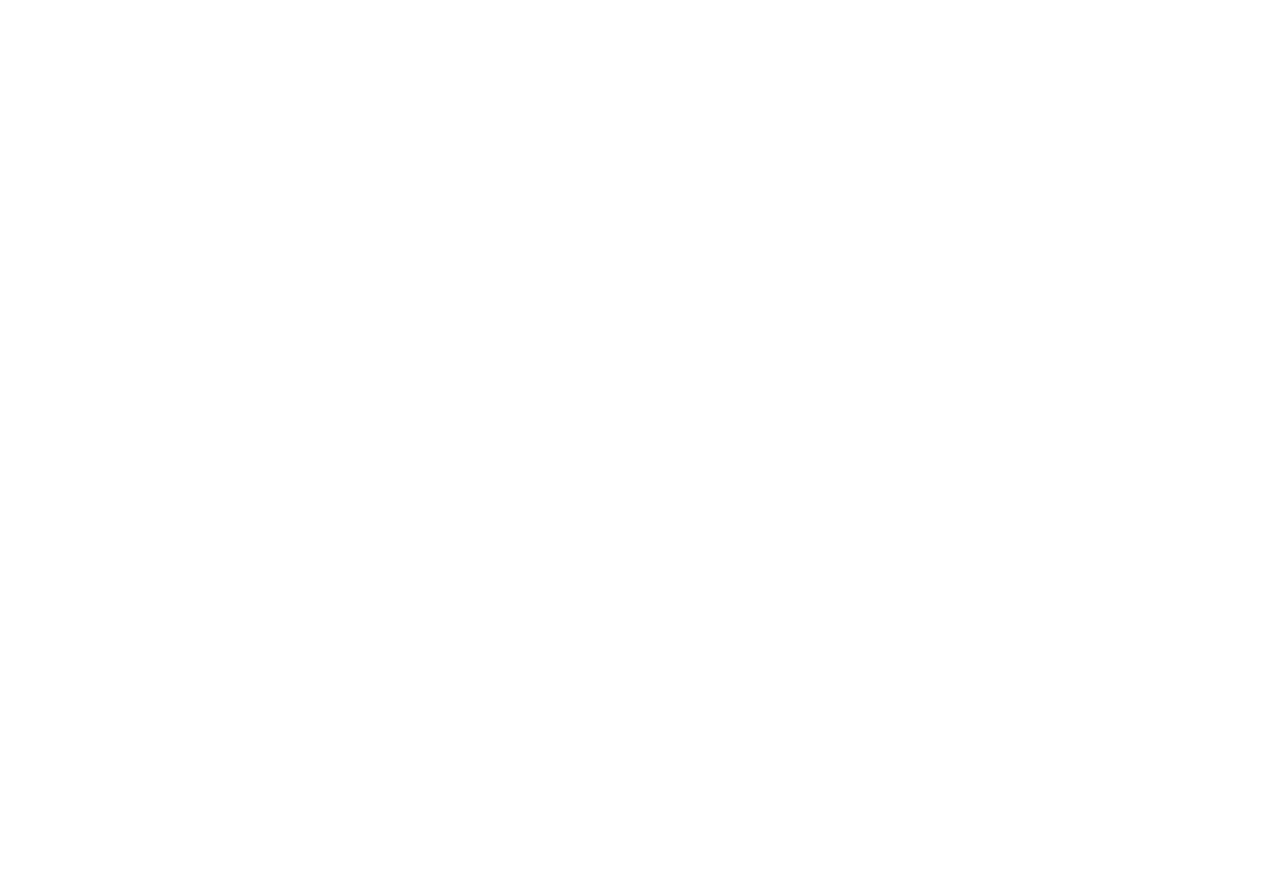
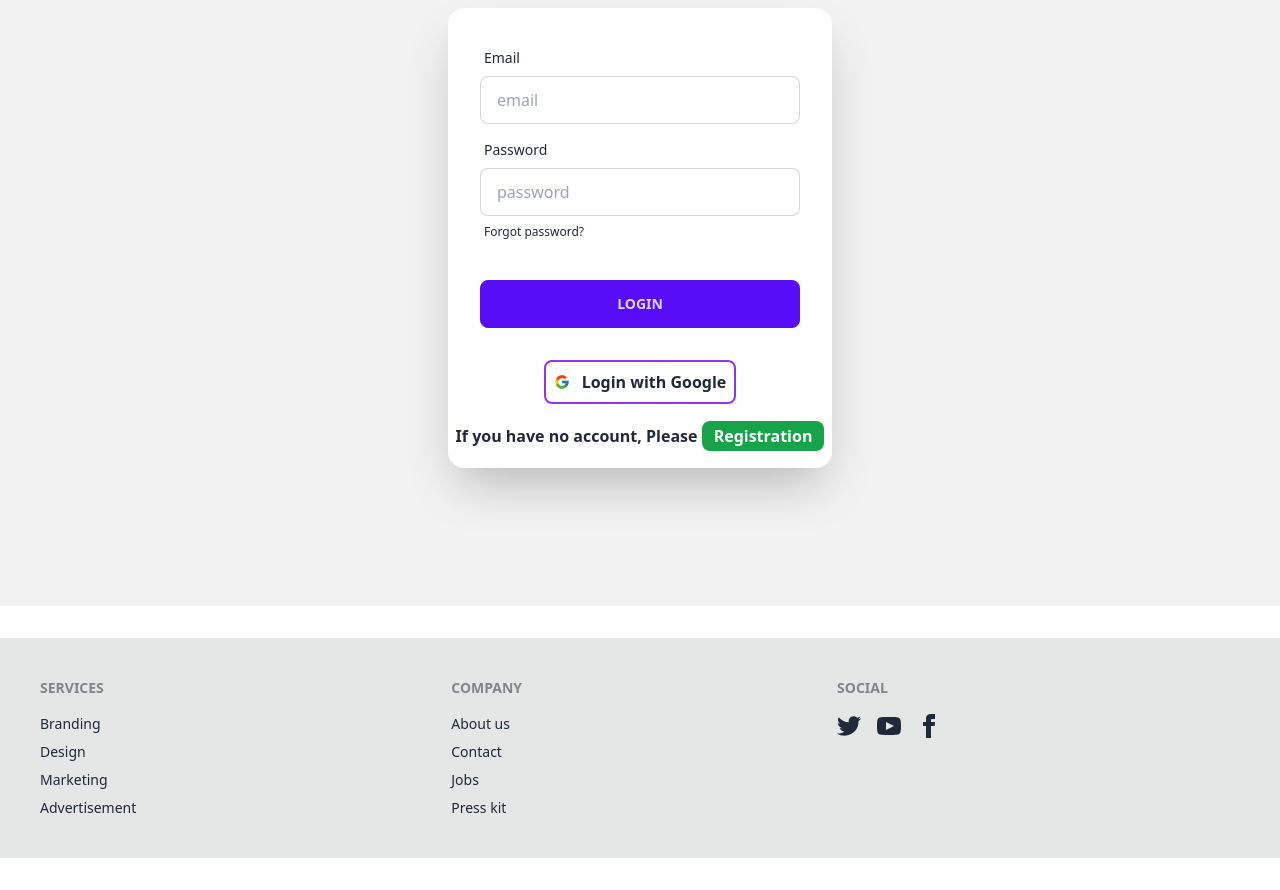
Before and after one commit to maniruzzaman-riad/technology-client, a React (Vite) app: page /login in a window 1280 px wide. Before the commit this address had no page. Shown: the part 262-1152 px from the top of the page. Before the commit the page ends 800 px from the top, so only its background shows below. Built offline with nearby package versions, Linux system fonts and the light colour scheme.

Commit message:
create a login page

```diff
--- a/package.json
+++ b/package.json
@@ -15,6 +15,7 @@
     "prop-types": "^15.8.1",
     "react": "^18.2.0",
     "react-dom": "^18.2.0",
+    "react-icons": "^4.11.0",
     "react-router-dom": "^6.17.0",
     "sort-by": "^1.2.0"
   },
--- /dev/null
+++ b/src/InputFild/Login.jsx
@@ -0,0 +1,54 @@
+import { Link } from "react-router-dom";
+import { FcGoogle } from 'react-icons/fc';
+
+
+const Login = () => {
+
+    const handleLoginField = (e) =>{
+        e.preventDefault()
+        const form = new FormData(e.currentTarget);
+        const email = form.get('email');
+        const password = form.get('password');
+        console.log(email,password);
+    }
+
+    return (
+        <div>
+            <div className="hero min-h-screen bg-base-200">
+                <div className="hero-content flex-col">
+                    <div className="text-center lg:text-left">
+                        <h1 className="text-5xl font-bold">Login now Here!</h1>
+
+                    </div>
+                    <div className="card flex-shrink-0 w-full max-w-sm shadow-2xl bg-base-100">
+                        <form onSubmit={handleLoginField} className="card-body">
+                            <div className="form-control">
+                                <label className="label">
+                                    <span className="label-text">Email</span>
+                                </label>
+                                <input type="email" placeholder="email" name="email" className="input input-bordered" required />
+                            </div>
+                            <div className="form-control">
+                                <label className="label">
+                                    <span className="label-text">Password</span>
+                                </label>
+                                <input type="password" placeholder="password" name="password" className="input input-bordered" required />
+                                <label className="label">
+                                    <a href="#" className="label-text-alt link link-hover">Forgot password?</a>
+                                </label>
+                            </div>
+                            <div className="form-control mt-6">
+                                <button className="btn btn-primary">Login</button>
+                            </div>
+                        </form>
+                        <button className=" flex items-center justify-center gap-3 border-2 w-1/2 mx-auto py-2 font-bold rounded-lg border-purple-600 hover:bg-purple-400"><FcGoogle></FcGoogle> Login with Google</button>
+
+                        <h2 className="text-center my-5 font-semibold">If you have no account, Please <Link to="/register"><span className="py-1 px-3 bg-green-600 rounded-lg text-white font-semibold">Registration</span></Link></h2>
+                    </div>
+                </div>
+            </div>
+        </div>
+    );
+};
+
+export default Login;
--- /dev/null
+++ b/src/InputFild/Register.jsx
@@ -0,0 +1,11 @@
+
+
+const Register = () => {
+    return (
+        <div>
+
+        </div>
+    );
+};
+
+export default Register;
--- a/src/RootFile/Root.jsx
+++ b/src/RootFile/Root.jsx
@@ -1,5 +1,6 @@
 import { Outlet } from "react-router-dom";
 import Navbar from "../Shared/Navbar";
+import Footer from "../Shared/Footer";
 
 
 const Root = () => {
@@ -7,7 +8,7 @@
         <div className="max-w-7xl mx-auto">
             <Navbar></Navbar>
             <Outlet></Outlet>
-            <h2>this is root file</h2>
+            <Footer></Footer>
         </div>
     );
 };
--- a/src/Routes/AllRoute.jsx
+++ b/src/Routes/AllRoute.jsx
@@ -2,6 +2,7 @@
 import Root from "../RootFile/Root";
 import Home from "../Shared/Home";
 import AddProduct from "../InputFild/AddProduct";
+import Login from "../InputFild/Login";
 
 
 const router = createBrowserRouter([
@@ -16,6 +17,10 @@
             {
                 path:'/addProduct',
                 element:<AddProduct></AddProduct>
+            },
+            {
+                path:'/login',
+                element:<Login></Login>
             }
         ]
     }
--- /dev/null
+++ b/src/Shared/Footer.jsx
@@ -0,0 +1,34 @@
+
+
+const Footer = () => {
+    return (
+        <div>
+            <footer className="footer p-10 bg-base-300 text-base-content my-8">
+                <nav>
+                    <header className="footer-title">Services</header>
+                    <a className="link link-hover">Branding</a>
+                    <a className="link link-hover">Design</a>
+                    <a className="link link-hover">Marketing</a>
+                    <a className="link link-hover">Advertisement</a>
+                </nav>
+                <nav>
+                    <header className="footer-title">Company</header>
+                    <a className="link link-hover">About us</a>
+                    <a className="link link-hover">Contact</a>
+                    <a className="link link-hover">Jobs</a>
+                    <a className="link link-hover">Press kit</a>
+                </nav>
+                <nav>
+                    <header className="footer-title">Social</header>
+                    <div className="grid grid-flow-col gap-4">
+                        <a><svg xmlns="http://www.w3.org/2000/svg" width="24" height="24" viewBox="0 0 24 24" className="fill-current"><path d="M24 4.557c-.883.392-1.832.656-2.828.775 1.017-.609 1.798-1.574 2.165-2.724-.951.564-2.005.974-3.127 1.195-.897-.957-2.178-1.555-3.594-1.555-3.179 0-5.515 2.966-4.797 6.045-4.091-.205-7.719-2.165-10.148-5.144-1.29 2.213-.669 5.108 1.523 6.574-.806-.026-1.566-.247-2.229-.616-.054 2.281 1.581 4.415 3.949 4.89-.693.188-1.452.232-2.224.084.626 1.956 2.444 3.379 4.6 3.419-2.07 1.623-4.678 2.348-7.29 2.04 2.179 1.397 4.768 2.212 7.548 2.212 9.142 0 14.307-7.721 13.995-14.646.962-.695 1.797-1.562 2.457-2.549z"></path></svg></a>
+                        <a><svg xmlns="http://www.w3.org/2000/svg" width="24" height="24" viewBox="0 0 24 24" className="fill-current"><path d="M19.615 3.184c-3.604-.246-11.631-.245-15.23 0-3.897.266-4.356 2.62-4.385 8.816.029 6.185.484 8.549 4.385 8.816 3.6.245 11.626.246 15.23 0 3.897-.266 4.356-2.62 4.385-8.816-.029-6.185-.484-8.549-4.385-8.816zm-10.615 12.816v-8l8 3.993-8 4.007z"></path></svg></a>
+                        <a><svg xmlns="http://www.w3.org/2000/svg" width="24" height="24" viewBox="0 0 24 24" className="fill-current"><path d="M9 8h-3v4h3v12h5v-12h3.642l.358-4h-4v-1.667c0-.955.192-1.333 1.115-1.333h2.885v-5h-3.808c-3.596 0-5.192 1.583-5.192 4.615v3.385z"></path></svg></a>
+                    </div>
+                </nav>
+            </footer>
+        </div>
+    );
+};
+
+export default Footer;
```
Also changed, not shown: 1 other file (tests, documents, lock files or other folders).
